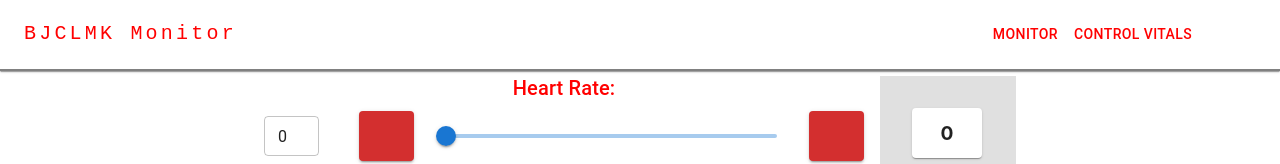
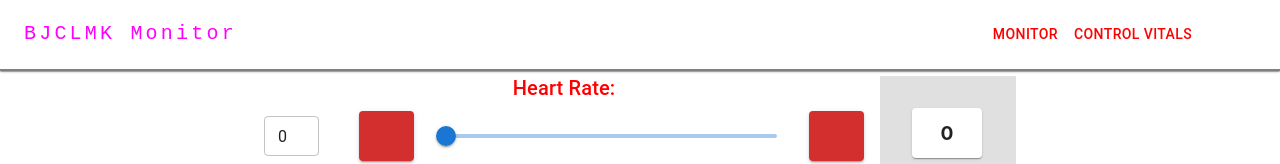
Before and after one commit to Online-Vitals-Monitor/Online-Vitals-Monitor, a React (Create React App) app in the folder frontend/: page /values in a window 1280 px wide. Shown: the top 164 px of the page. Built offline with nearby package versions, Linux system fonts and the light colour scheme; no server answers; some icons are missing.

Commit message:
test - changed navbar from red to magenta

```diff
--- a/frontend/src/components/Navbar.tsx
+++ b/frontend/src/components/Navbar.tsx
@@ -34,7 +34,7 @@ const Navbar: React.FC = () => {
             elevation={1}
             sx={{
                 backgroundColor: 'white',
-                color: 'red',
+                color: 'magenta',
                 borderBottom: '2px solid grey',
             }}
             >
```
